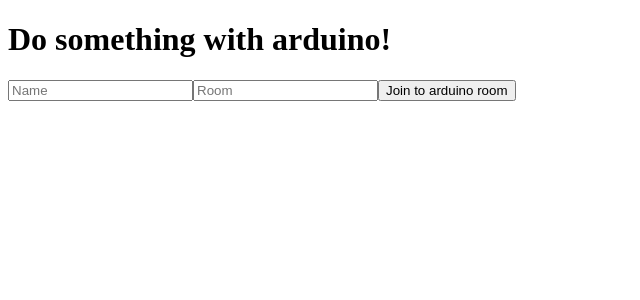
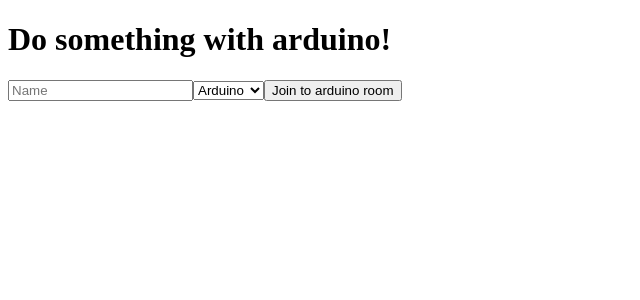
Before and after one commit to mxmilian/messages-handler, a React (Create React App) app in the folder client/: page / in a window 1280 px wide. Shown: the top 300 px of the page, without its empty margins (0-640 px from the left). Built offline with nearby package versions, Linux system fonts and the light colour scheme.

Commit message:
Specify rooms

```diff
--- a/client/src/components/Join.js
+++ b/client/src/components/Join.js
@@ -2,12 +2,15 @@ import React, { useState } from 'react';
 import { Link } from 'react-router-dom';
 const Join = () => {
   const [name, setName] = useState('');
-  const [room, setRoom] = useState('');
+  const [room, setRoom] = useState('arduino');
   return(
     <div>
       <h1>Do something with arduino!</h1>
       <input placeholder="Name" type="text" onChange={e => setName(e.target.value)} />
-      <input placeholder="Room" type="text" onChange={e => setRoom(e.target.value)} />
+      <select onChange={e => setRoom(e.target.value)}>
+        <option value="arduino">Arduino</option>
+        <option value="talk">Just talk</option>
+      </select>
       <Link onClick={e => (!name || !room) ? e.preventDefault() : null} to={`/chat?name=${name}&room=${room}`}>
         <button type="submit">Join to arduino room</button>
       </Link>
```
